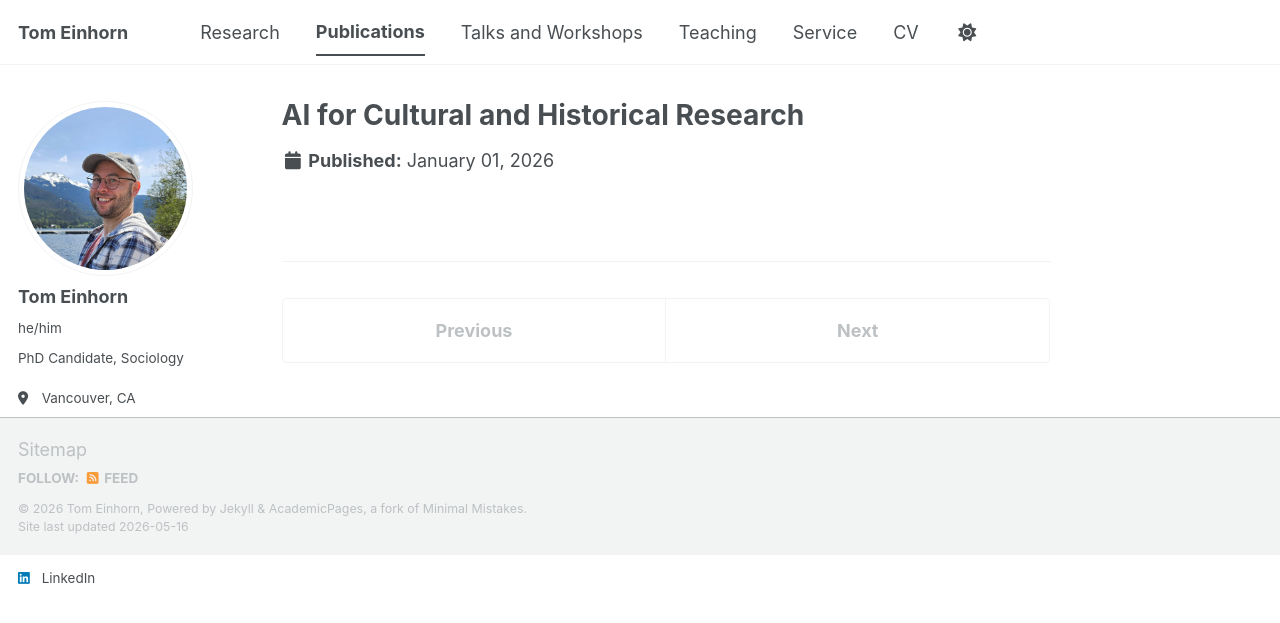
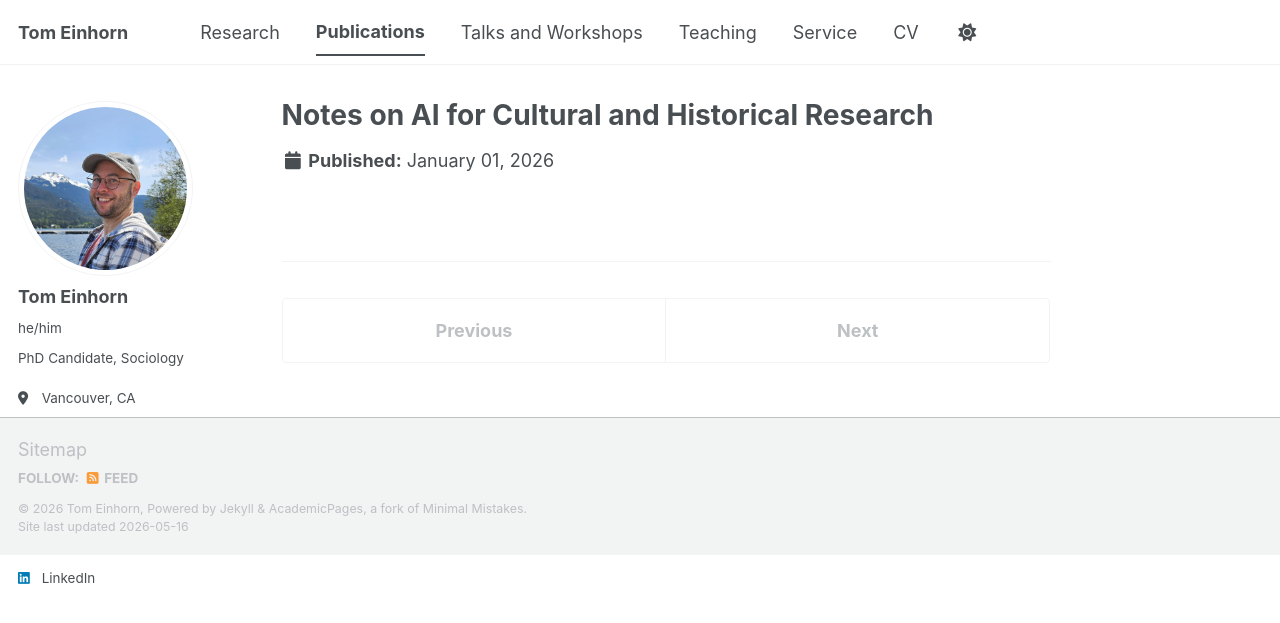
Before and after one commit to TomEinhorn/tomeinhorn.github.io, a Jekyll site: the page built from _publications/2026-culturalhistoricalAI.md, in a window 1280 px wide. Shown: the top 623 px of the page. Built offline with Jekyll 4.4.1, drawn with Linux system fonts in a browser that asks for light colours; some web fonts are replaced; a script bundle is joined from its source files by our own code; library files that are not in the unit come from our copies.

Commit message:
Update 2026-culturalhistoricalAI.md

```diff
--- a/_publications/2026-culturalhistoricalAI.md
+++ b/_publications/2026-culturalhistoricalAI.md
@@ -1,7 +1,7 @@
 ---
-title: "AI for Cultural and Historical Research"
+title: "Notes on AI for Cultural and Historical Research"
 collection: publications
 category: inprogress
-authors: "Yash Mali and Laura Nelson"
+authors: "Laura Nelson"
 date: 2026-01-01
 ---
```
